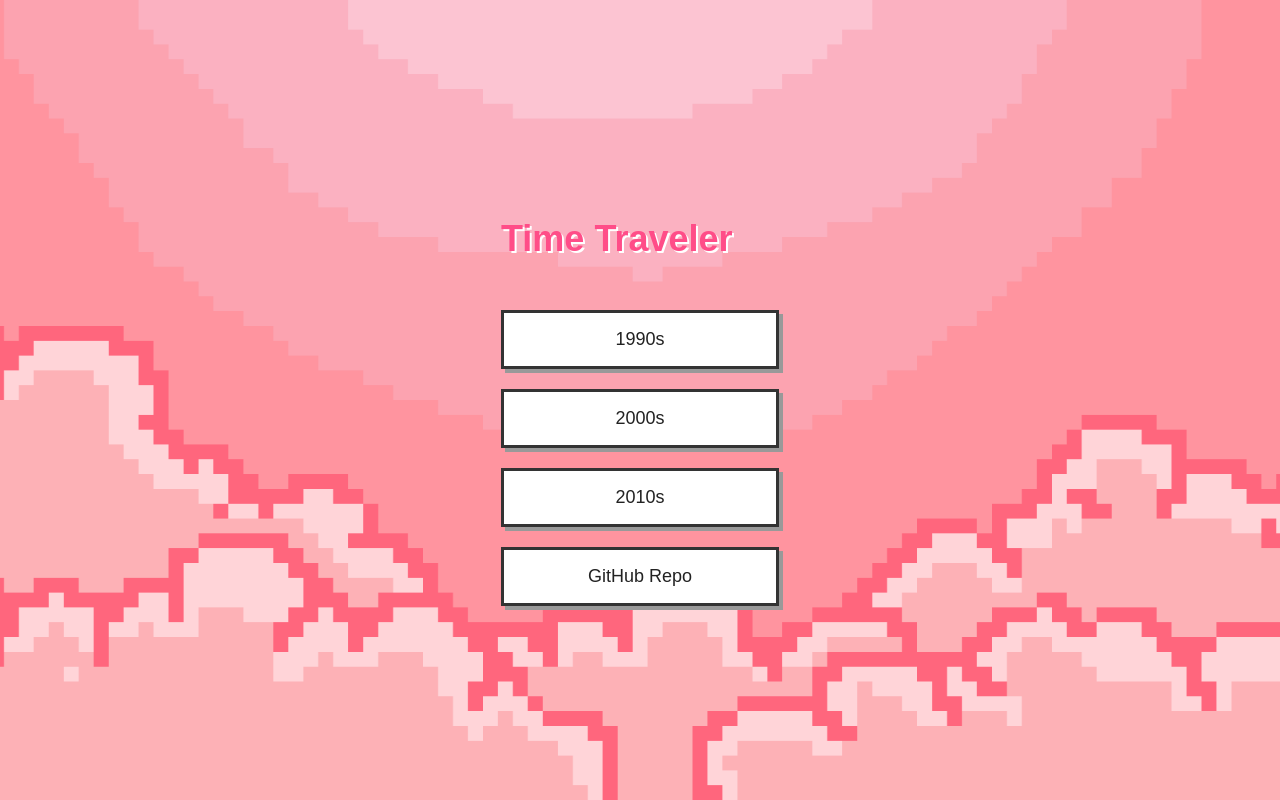
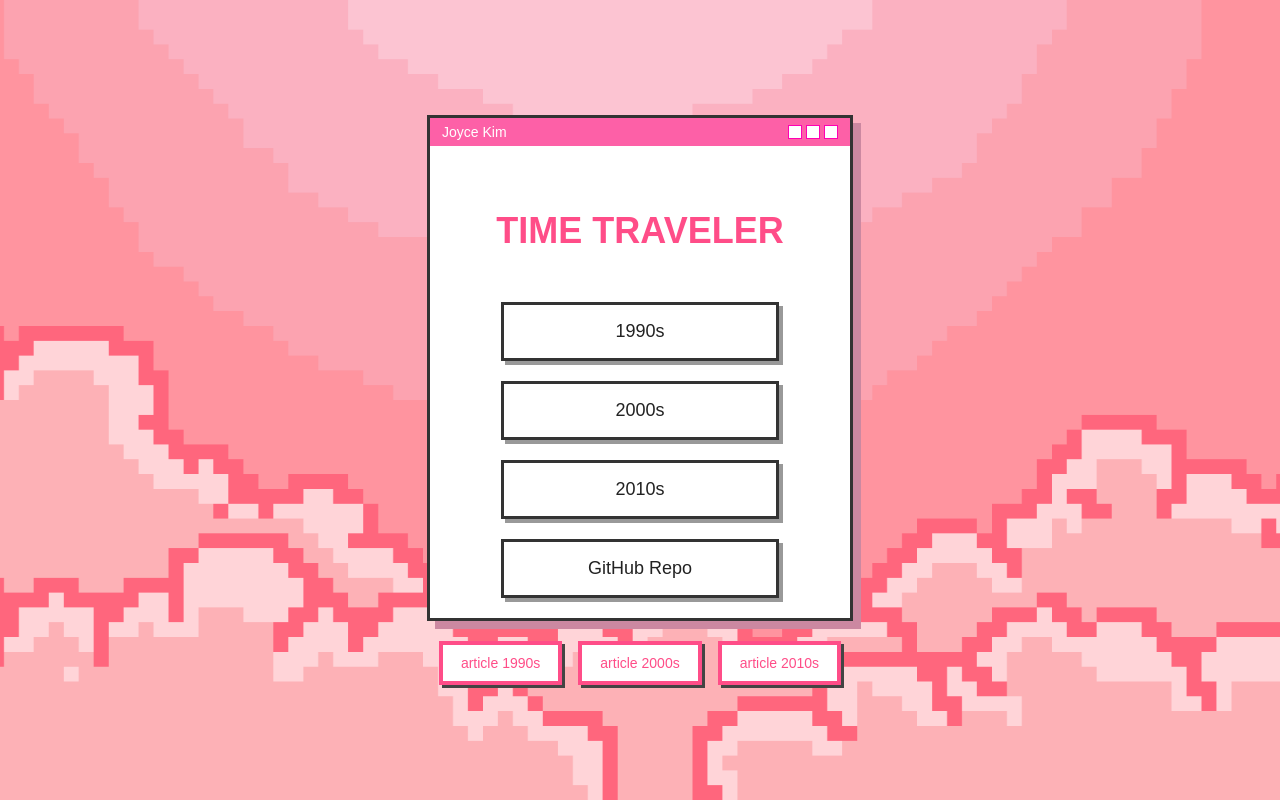
Before and after one commit to rlawhdlt/time-traveler, a plain HTML site: page index.html in a window 1280 px wide. Drawn offline with Linux system fonts and the light colour scheme; a web font is replaced by a local one.

Commit message:
Update index.html

```diff
--- a/index.html
+++ b/index.html
@@ -1,23 +1,37 @@
 <!DOCTYPE html>
 <html lang="en">
 <head>
-  <meta charset="UTF-8" />
-  <meta name="viewport" content="width=device-width, initial-scale=1.0" />
+  <meta charset="UTF-8">
+  <meta name="viewport" content="width=device-width, initial-scale=1.0">
   <title>Time Traveler</title>
-  <link rel="stylesheet" href="style.css" />
-  <link href="https://fonts.googleapis.com/css2?family=Press+Start+2P&display=swap" rel="stylesheet" />
+  <link rel="stylesheet" href="style.css">
+  <link href="https://fonts.cdnfonts.com/css/minecraftia" rel="stylesheet">
 </head>
 <body>
-  <div class="game-screen">
-    <h1 class="title">Time Traveler</h1>
+	<div class="window-frame">
+		<div class="window-header">
+		  <span>Joyce Kim</span>
+		  <div class="buttons">
+			<span></span>
+			<span></span>
+			<span></span>
+		  </div>
+		</div>
+		<div class="window-body">
+		  <h1 class="title">TIME TRAVELER</h1>
 		  <div class="button-list">
 			<a class="menu-button" href="./1990s/index.html">1990s</a>
 			<a class="menu-button" href="./2000s/index.html">2000s</a>
 			<a class="menu-button" href="./2010s/index.html">2010s</a>
-      <a class="menu-button" href="https://github.com/yourname/your-repo" target="_blank">GitHub Repo</a>
+			<a class="menu-button" href="https://github.com/rlawhdlt/time-traveler" target="_blank">GitHub Repo</a>
 		  </div>
-    <div class="stars"></div>
 		</div>
-  <script src="script.js"></script>
+	  </div>
+
+	  <div class="article-links">
+		<a class="article-button" href="https://www.thevintagegamers.com/2023/02/vintage-online-gaming-part-2-the-1990s/" target="_blank">article 1990s</a>
+		<a class="article-button" href="https://robin-cg.medium.com/5-ways-gaming-transformed-culture-in-the-2000s-b18e9996556d" target="_blank">article 2000s</a>
+		<a class="article-button" href="https://race.com/blog/history-of-online-gaming/?utm_source=chatgpt.com" target="_blank">article 2010s</a>
+	  </div>
 </body>
 </html>
```
Lines whose indentation alone changed are shown as unchanged.
